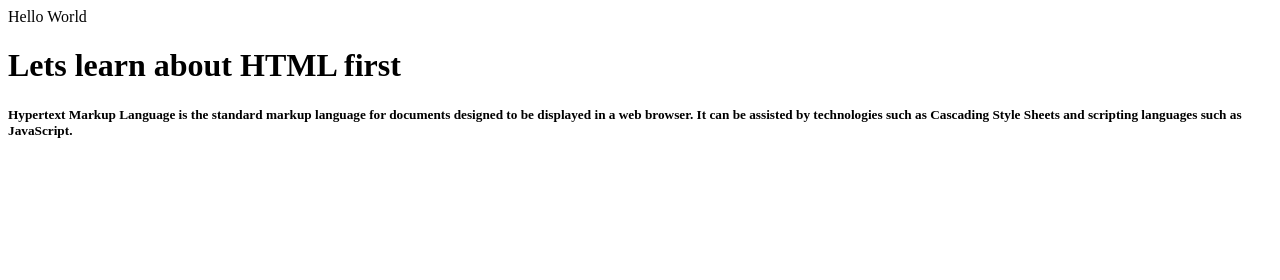
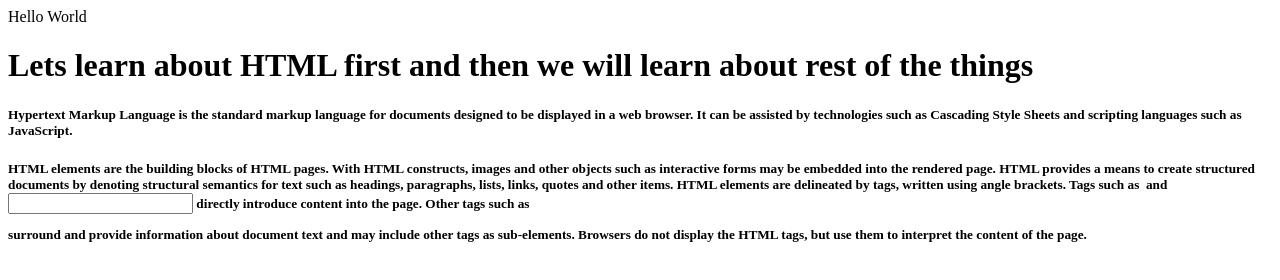
Before and after one commit to suriya00/newgitproject, a plain HTML site: page index.html in a window 1280 px wide. Drawn offline with Linux system fonts and the light colour scheme.

Commit message:
index.html again modified

```diff
--- a/index.html
+++ b/index.html
@@ -2,7 +2,8 @@
 <head>Hello World</head>
 <title>Welcome to the world of Web Development</title>
 <body>
-<h1>Lets learn about HTML first</h1>
+<h1>Lets learn about HTML first and then we will learn about rest of the things</h1>
 <h5>Hypertext Markup Language is the standard markup language for documents designed to be displayed in a web browser. It can be assisted by technologies such as Cascading Style Sheets and scripting languages such as JavaScript.</h5>
+<h5>HTML elements are the building blocks of HTML pages. With HTML constructs, images and other objects such as interactive forms may be embedded into the rendered page. HTML provides a means to create structured documents by denoting structural semantics for text such as headings, paragraphs, lists, links, quotes and other items. HTML elements are delineated by tags, written using angle brackets. Tags such as <img /> and <input /> directly introduce content into the page. Other tags such as <p> surround and provide information about document text and may include other tags as sub-elements. Browsers do not display the HTML tags, but use them to interpret the content of the page.</h5>
 </body>
 </html>
```
